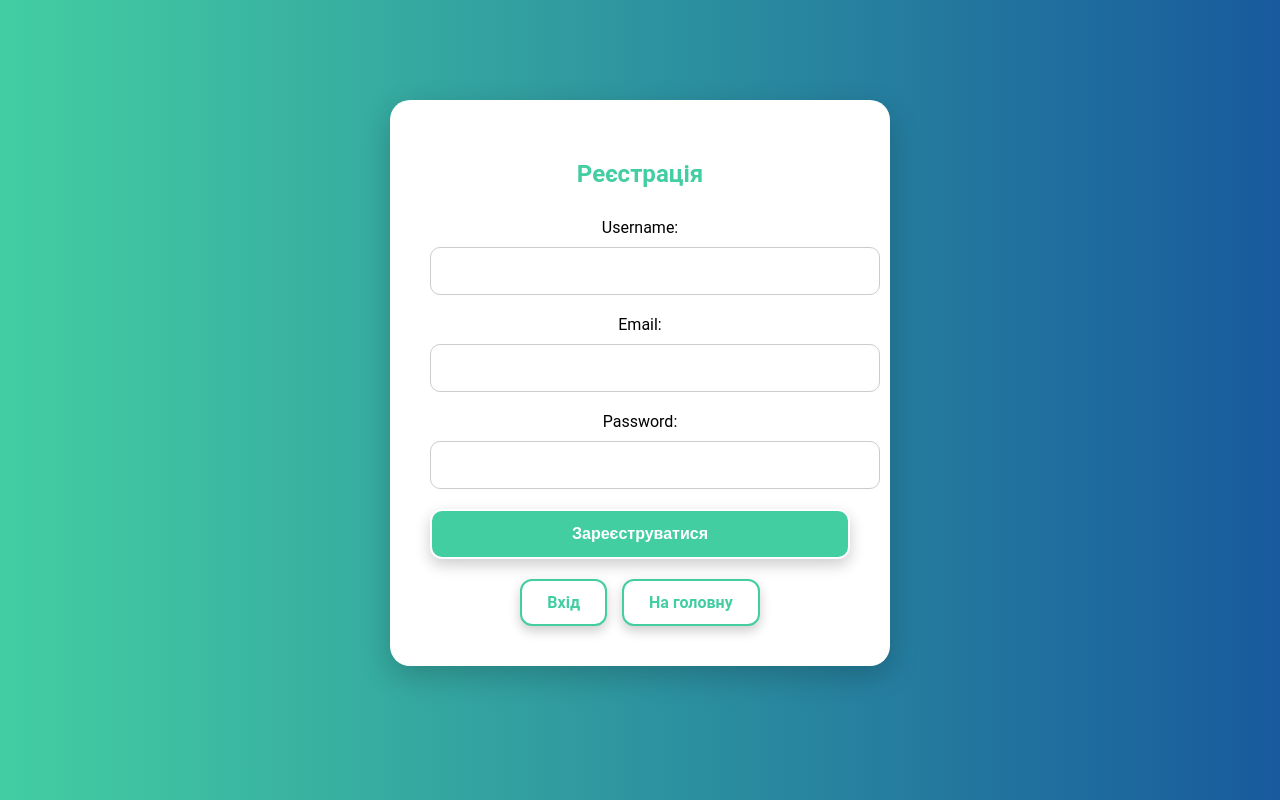
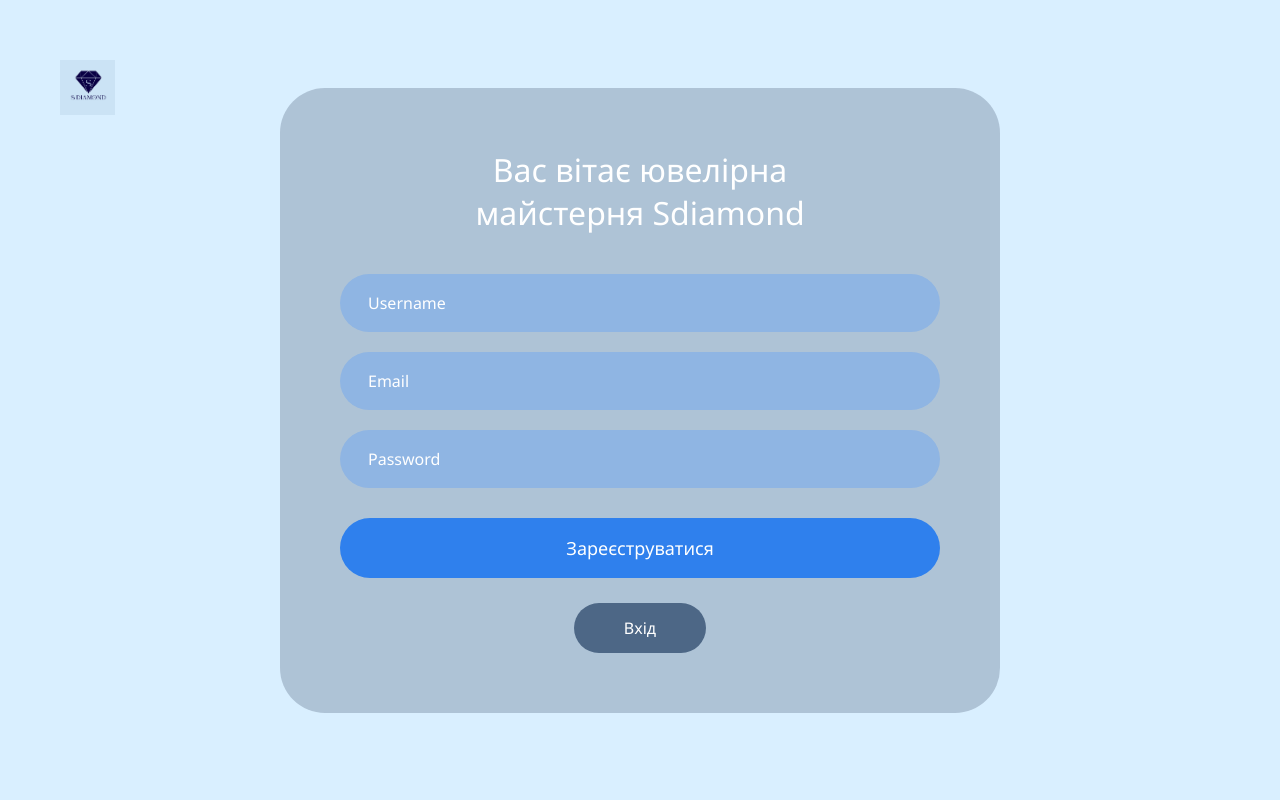
Before and after one commit to Vadim1108nds/S-Diamond, a Flask app: page /register in a window 1280 px wide. Run offline with Flask 3, Linux system fonts and the light colour scheme; some libraries are stand-ins or nearby versions.

Commit message:
new site v001

```diff
--- a/app.py
+++ b/app.py
@@ -33,7 +33,7 @@
 # ---- Головна (статичний сайт) ----
 @app.route('/')
 def index():
-    return render_template("index.html")
+    return render_template("home.html")
 
 # ---- Реєстрація (звичайні користувачі) ----
 @app.route('/register', methods=['GET', 'POST'])
--- a/static/css/register.css
+++ b/static/css/register.css
@@ -1,86 +1,94 @@
-body {
-    font-family: 'Roboto', sans-serif;
-    background: linear-gradient(to right, #43cea2, #185a9d);
+* {
     margin: 0;
     padding: 0;
+    box-sizing: border-box;
+    font-family: "Segoe UI", sans-serif;
 }
 
-.container {
-    max-width: 420px;
-    margin: 100px auto;
-    background: #fff;
-    padding: 40px;
-    border-radius: 20px;
-    box-shadow: 0 10px 30px rgba(0,0,0,0.2);
+body {
+    background: #111;
+}
+
+.page {
+    min-height: 100vh;
+    background: #d9efff;
+    display: flex;
+    align-items: center;
+    justify-content: center;
+}
+
+.card {
+    width: 720px;
+    padding: 60px;
+    background: rgba(160,180,200,0.75);
+    border-radius: 45px;
     text-align: center;
 }
 
-h2 {
-    margin-bottom: 30px;
-    color: #43cea2;
+.logo-wrap {
+    position: absolute;
+    top: 60px;
+    left: 60px;
 }
 
-input[type="text"], input[type="email"], input[type="password"] {
-    width: 100%;
-    padding: 14px;
-    margin: 10px 0 20px 0;
-    border-radius: 10px;
-    border: 1px solid #ccc;
-    font-size: 16px;
+.logo {
+    width: 55px;
 }
 
-/* Кнопка реєстрації */
-button {
-    width: 100%;
-    padding: 14px;
-    background-color: #43cea2;
-    color: #fff;
-    font-size: 16px;
-    font-weight: bold;
-    border: 2px solid #fff;
-    border-radius: 12px;
-    cursor: pointer;
-    box-shadow: 0 6px 15px rgba(0,0,0,0.2);
-    transition: all 0.3s ease;
+.card h1 {
+    color: white;
+    font-weight: 500;
+    margin-bottom: 40px;
 }
 
-button:hover {
-    background-color: #185a9d;
-    color: #fff;
-    transform: translateY(-3px);
+form {
+    display: flex;
+    flex-direction: column;
+    gap: 20px;
 }
 
-/* Навігаційні посилання як кнопки */
-.nav-links {
-    display: flex;
-    justify-content: center;
-    gap: 15px;
-    margin-top: 20px;
+input {
+    padding: 18px 28px;
+    border-radius: 35px;
+    border: none;
+    background: #8fb5e3;
+    color: white;
+    font-size: 16px;
+    outline: none;
 }
 
-.nav-links a.button {
-    padding: 12px 25px;
-    background-color: #fff;
-    color: #43cea2;
-    font-weight: bold;
-    text-decoration: none;
-    border: 2px solid #43cea2;
-    border-radius: 12px;
-    box-shadow: 0 5px 12px rgba(0,0,0,0.2);
-    transition: all 0.3s ease;
+input::placeholder {
+    color: white;
 }
 
-.nav-links a.button:hover {
-    background-color: #43cea2;
-    color: #fff;
-    transform: translateY(-2px);
+.btn-main {
+    margin-top: 10px;
+    padding: 18px;
+    border-radius: 35px;
+    border: none;
+    background: #2f80ed;
+    color: white;
+    font-size: 18px;
+    cursor: pointer;
 }
 
-/* Повідомлення про помилки */
-.flash-messages {
-    list-style: none;
-    padding: 0;
-    margin-bottom: 20px;
-    color: red;
-    font-weight: bold;
+.btn-main:hover {
+    background: #2367c9;
 }
+
+.btn-secondary {
+    display: inline-block;
+    margin-top: 25px;
+    padding: 14px 50px;
+    border-radius: 35px;
+    background: #4d6786;
+    color: white;
+    text-decoration: none;
+}
+
+@media (max-width: 800px) {
+    .card {
+        width: 90%;
+        padding: 40px;
+    }
+}
--- a/templates/register.html
+++ b/templates/register.html
@@ -6,36 +6,31 @@
     <link rel="stylesheet" href="{{ url_for('static', filename='css/register.css') }}">
 </head>
 <body>
-    <div class="container">
-        <h2>Реєстрація</h2>
 
-        {% with messages = get_flashed_messages() %}
-        {% if messages %}
-            <ul class="flash-messages">
-            {% for msg in messages %}
-                <li>{{ msg }}</li>
-            {% endfor %}
-            </ul>
-        {% endif %}
-        {% endwith %}
+<div class="page">
+
+    <div class="card">
+
+        <!-- LOGO -->
+        <div class="logo-wrap">
+            <img src="{{ url_for('static', filename='images/logo.png') }}" alt="Sdiamond" class="logo">
+        </div>
+
+        <h1>Вас вітає ювелірна<br>майстерня Sdiamond</h1>
 
         <form method="POST">
-            <label>Username:
-                <input type="text" name="username" required>
-            </label>
-            <label>Email:
-                <input type="email" name="email" required>
-            </label>
-            <label>Password:
-                <input type="password" name="password" required>
-            </label>
-            <button type="submit">Зареєструватися</button>
+            <input type="text" name="username" placeholder="Username" required>
+            <input type="email" name="email" placeholder="Email" required>
+            <input type="password" name="password" placeholder="Password" required>
+
+            <button type="submit" class="btn-main">Зареєструватися</button>
         </form>
 
-        <div class="nav-links">
-            <a href="{{ url_for('login') }}" class="button">Вхід</a>
-            <a href="{{ url_for('index') }}" class="button">На головну</a>
-        </div>
+        <a href="{{ url_for('login') }}" class="btn-secondary">Вхід</a>
+
     </div>
+
+</div>
+
 </body>
 </html>
```
Also changed, not shown: static/css/home.css (added, +160 -0 lines), static/css/login.css (+74 -65 lines), templates/home.html (added, +130 -0 lines), templates/login.html (+21 -23 lines), static/images/logo.png (added).
